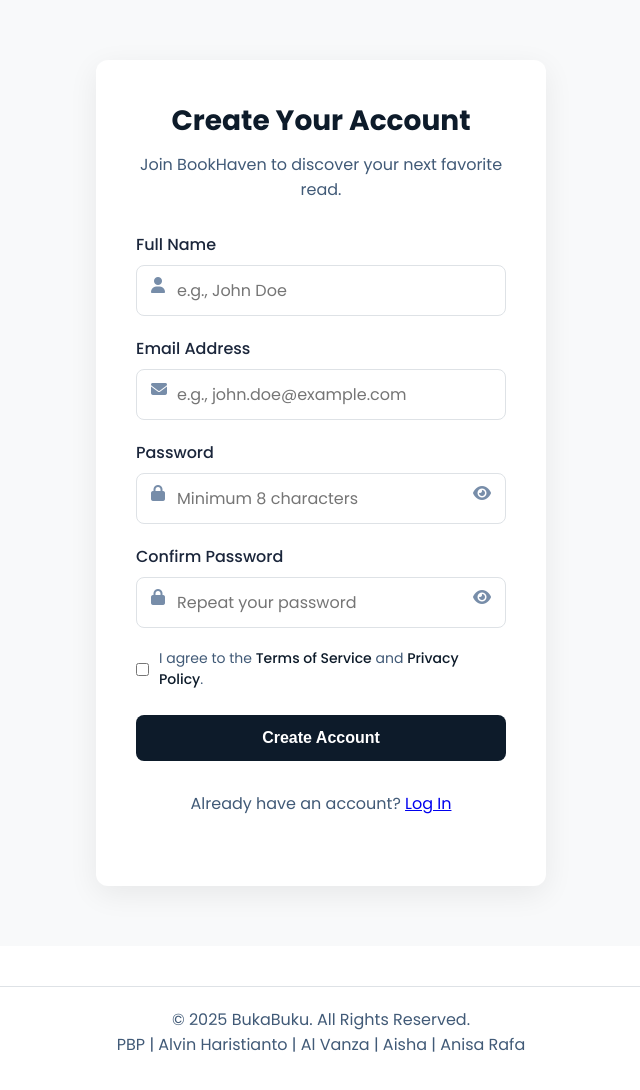
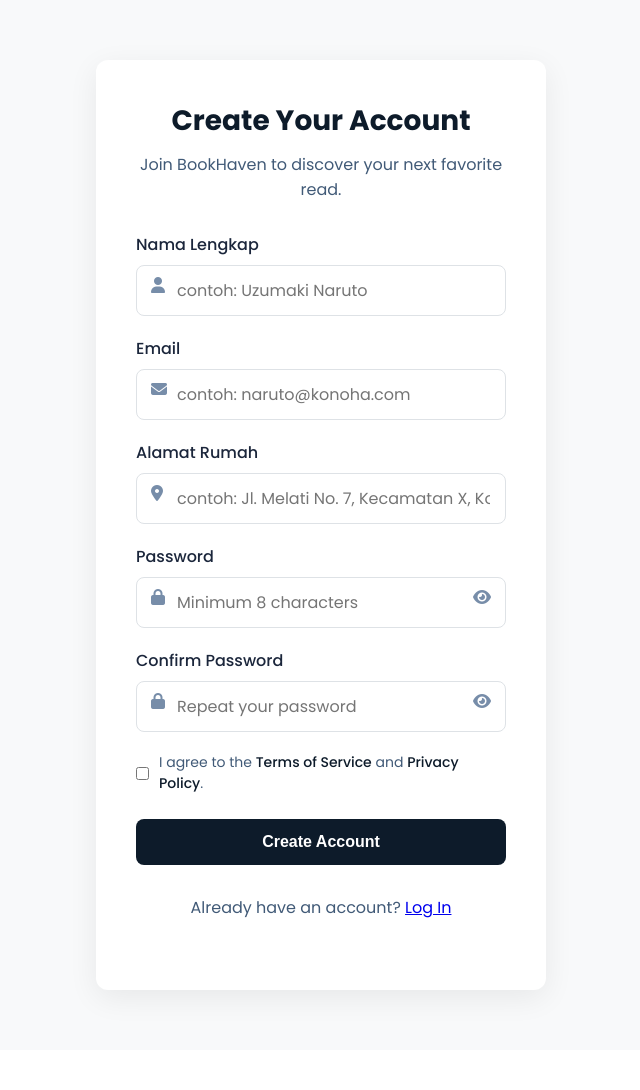
Before and after one commit to AlvinHarist/project-pbp-1, a PHP site: page /Book-Store/signup.php in a window 1280 px wide. Shown: the part 73-1163 px from the top of the page, without its empty margins (319-959 px from the left). Before the commit the page ends 1125 px from the top, so only its background shows below. Run offline with PHP 8.4, Linux system fonts and the light colour scheme.

Commit message:
hapus echo registrasi berhasil

```diff
--- a/signup.php
+++ b/signup.php
@@ -71,7 +71,7 @@
     $stmt->bind_param("ssss", $id_user, $fullname, $email, $hashed_password);
 
     if ($stmt->execute()) {
-        echo "Registrasi berhasil!";
+        // echo "Registrasi berhasil!";
     } else {
         echo "Error: " . $stmt->error;
     }
@@ -109,15 +109,21 @@
         <?php if (empty($success_message)): ?>
         <form id="signupForm" action="signup.php" method="POST" novalidate>
             <div class="input-group">
-                <label for="fullname">Full Name</label>
+                <label for="fullname">Nama Lengkap</label>
                 <i class="fas fa-user input-icon"></i>
-                <input type="text" id="fullname" name="fullname" placeholder="e.g., John Doe" required value="<?= htmlspecialchars($_POST['fullname'] ?? '') ?>">
+                <input type="text" id="fullname" name="fullname" placeholder="contoh: Uzumaki Naruto" required value="<?= htmlspecialchars($_POST['fullname'] ?? '') ?>">
             </div>
 
             <div class="input-group">
-                <label for="email">Email Address</label>
+                <label for="email">Email</label>
                 <i class="fas fa-envelope input-icon"></i>
-                <input type="email" id="email" name="email" placeholder="e.g., john.doe@example.com" required value="<?= htmlspecialchars($_POST['email'] ?? '') ?>">
+                <input type="email" id="email" name="email" placeholder="contoh: naruto@konoha.com" required value="<?= htmlspecialchars($_POST['email'] ?? '') ?>">
+            </div>
+
+            <div class="input-group">
+                <label for="alamat">Alamat Rumah</label>
+                <i class="fas fa-location-dot input-icon"></i>
+                <input type="text" id="alamat" name="alamat" placeholder="contoh: Jl. Melati No. 7, Kecamatan X, Kota Y" required value="<?= htmlspecialchars($_POST['alamat'] ?? '') ?>">
             </div>
 
             <div class="input-group">
```
